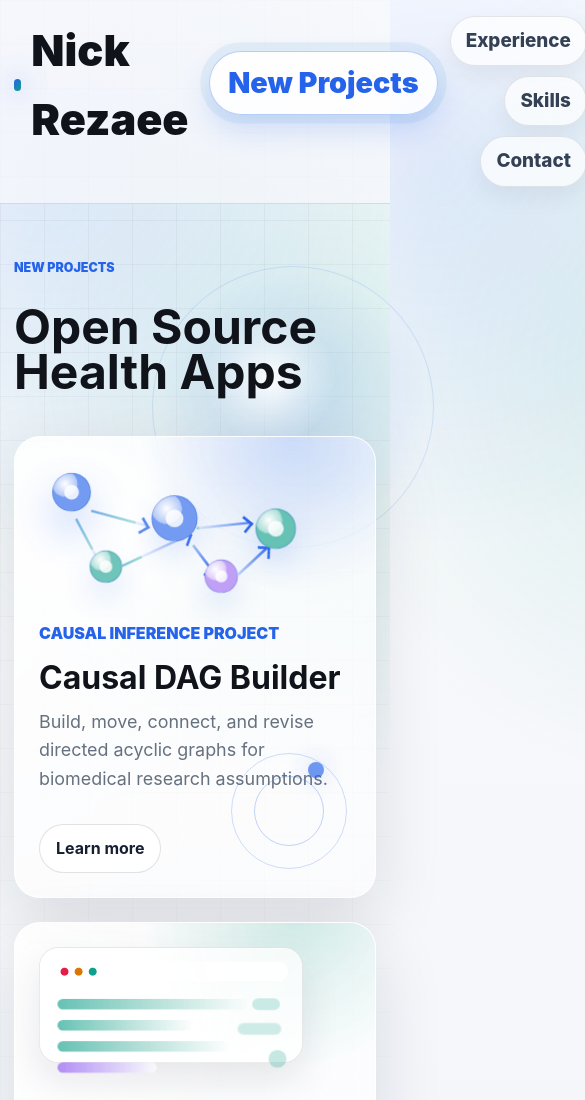
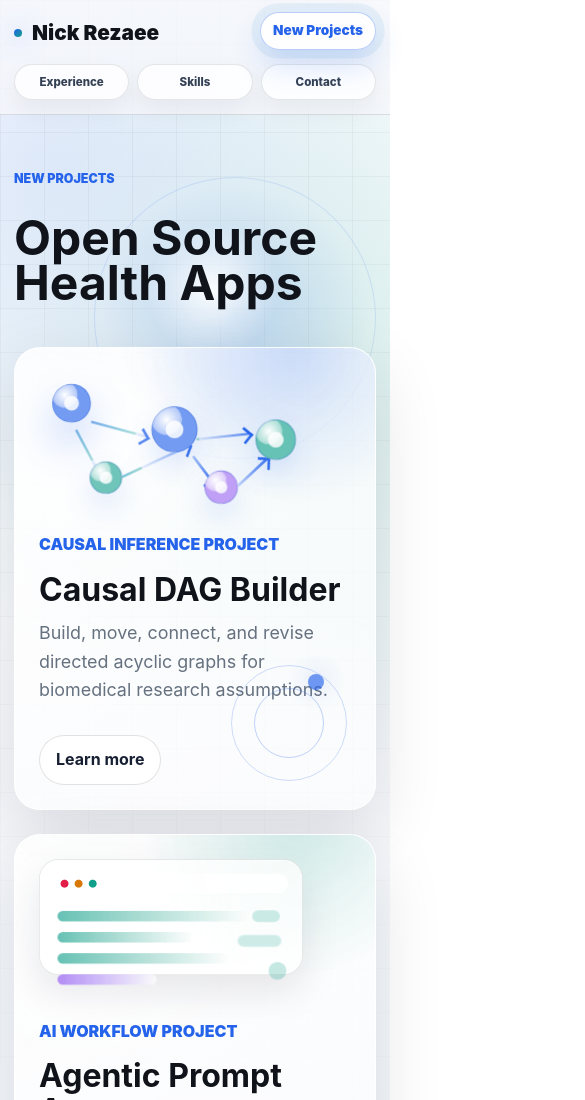
Before and after one commit to resace3/resace3.github.io, a website: page new-projects.html in a window 390 px wide. Shown: the top 1100 px of the page, 585 px wide, since content can reach past the window. Drawn offline with Linux system fonts and the light colour scheme.

Commit message:
Fix New Projects responsive overflow

```diff
--- a/new-projects.html
+++ b/new-projects.html
@@ -5,7 +5,7 @@
   <meta name="viewport" content="width=device-width, initial-scale=1.0">
   <meta name="description" content="New interactive projects by Nick Rezaee, including Activity Health Insights, a Causal DAG Builder, and Agentic Prompt App.">
   <title>New Projects | Nick Rezaee</title>
-  <link rel="stylesheet" href="style.css">
+  <link rel="stylesheet" href="style.css?v=20260720.2">
 </head>
 <body>
   <header class="site-header">
--- a/style.css
+++ b/style.css
@@ -694,7 +694,7 @@ h3 {
 .new-projects-hero::before {
   position: absolute;
   top: 62px;
-  right: -58px;
+  right: 0;
   width: 280px;
   height: 280px;
   border: 1px solid rgba(37, 99, 235, 0.12);
@@ -1727,14 +1727,45 @@ h3 {
 
 @media (max-width: 680px) {
   .nav {
-    align-items: flex-start;
+    display: grid;
+    grid-template-columns: 1fr;
+    align-items: center;
     gap: 12px;
+    padding: 14px 0;
+  }
+
+  .brand-group {
+    width: 100%;
+    justify-content: space-between;
+    gap: 10px;
+  }
+
+  .brand {
+    font-size: 1.3rem;
+  }
+
+  .brand::before {
+    width: 8px;
+    height: 8px;
+  }
+
+  .new-projects-badge {
+    min-height: 38px;
+    padding: 7px 12px;
+    font-size: 0.85rem;
   }
 
   .nav-links {
-    flex-wrap: wrap;
-    justify-content: flex-end;
-    gap: 10px 16px;
+    display: grid;
+    width: 100%;
+    grid-template-columns: repeat(3, minmax(0, 1fr));
+    gap: 8px;
+  }
+
+  .nav-links a {
+    min-height: 36px;
+    padding: 7px 5px;
+    font-size: 0.72rem;
   }
 
   .hero,
```
Also changed, not shown: 1 other file.
